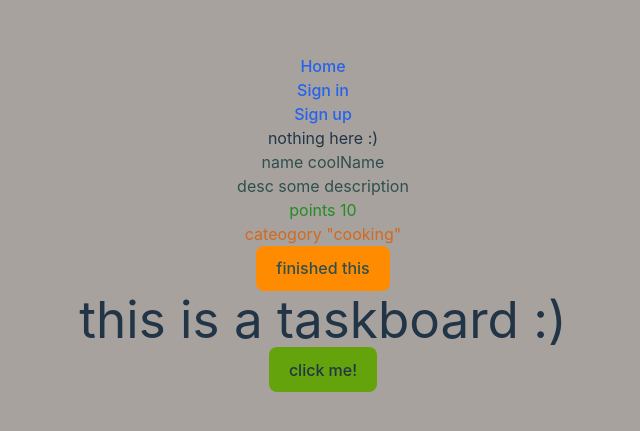
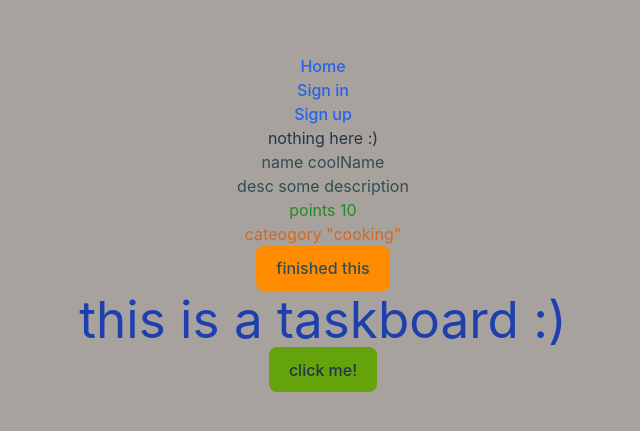
Before and after one commit to Sawbez/gamify-real, a React (Vite) app in the folder front/: page / in a window 1280 px wide. Shown: the part 177-608 px from the top of the page, without its empty margins (317-957 px from the left). Built offline with nearby package versions, Linux system fonts and the light colour scheme.

Commit message:
color uniform

```diff
--- a/front/src/taskboard.tsx
+++ b/front/src/taskboard.tsx
@@ -80,7 +80,7 @@ const TaskBoard = ({ userInfo }:{
       <button>finished this</button>
     </div></>)
       }
-      <h1>{"this is a taskboard :)"} {userInfo?.username}</h1>
+      <h1 class="text-blue-800">{"this is a taskboard :)"} {userInfo?.username}</h1>
       <button className="bg-lime-600"onClick={()=> {getTask()}}>click me!</button>
     </>
   );
```
